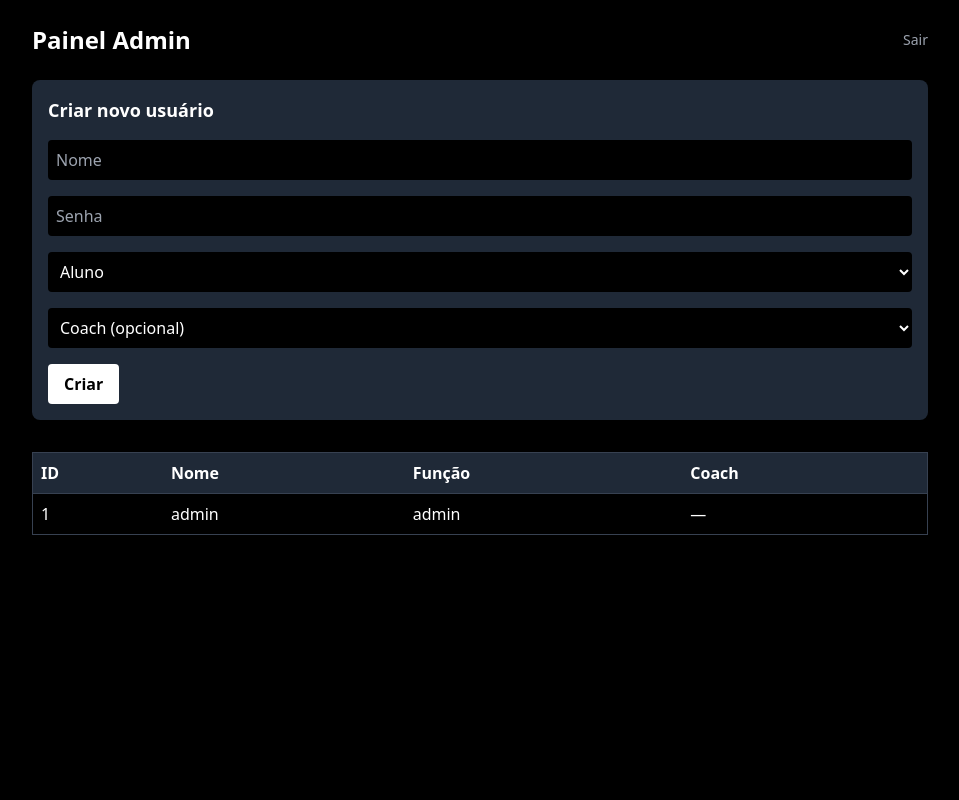
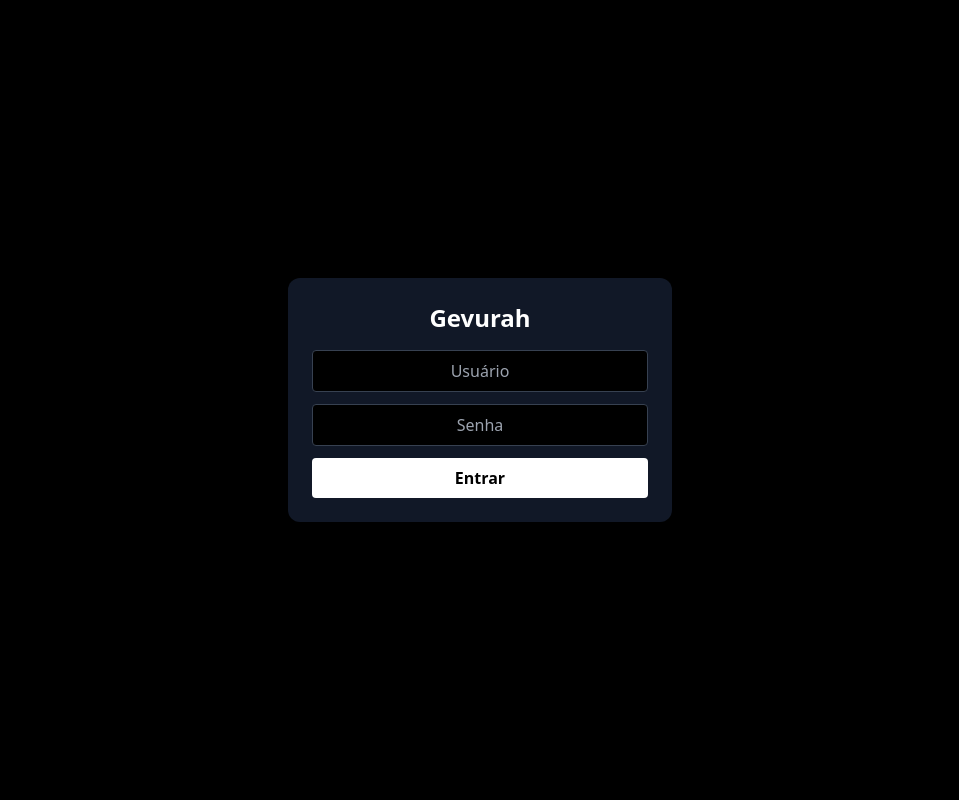
Before and after one commit to pedrocamposlive/Gevurah, a Flask app: page /admin in a window 1280 px wide. Shown: the whole page, without its empty margins (160-1119 px from the left). Run offline with Flask 3, Linux system fonts and the light colour scheme; the visitor is signed in with stand-in values (Sample User, id 1); data comes from the database, SQL or seed files in the repository; some libraries are stand-ins or nearby versions.

Commit message:
Update admin.html

```diff
--- a/templates/admin.html
+++ b/templates/admin.html
@@ -1,54 +1,38 @@
 <!DOCTYPE html>
 <html lang="pt-br">
 <head>
-  <meta charset="UTF-8">
-  <meta name="viewport" content="width=device-width, initial-scale=1.0">
-  <title>Admin - Gevurah</title>
+  <meta charset="UTF-8" />
+  <meta name="viewport" content="width=device-width, initial-scale=1.0" />
+  <title>Gevurah - Login</title>
   <script src="https://cdn.tailwindcss.com"></script>
 </head>
-<body class="bg-black text-white min-h-screen p-6">
-  <div class="max-w-4xl mx-auto">
-    <div class="flex justify-between items-center mb-6">
-      <h1 class="text-2xl font-bold">Painel Admin</h1>
-      <a href="/logout" class="text-sm text-gray-400 hover:text-white">Sair</a>
-    </div>
-    <form method="POST" action="/criar_usuario" class="bg-gray-800 p-4 rounded-lg space-y-4 mb-8">
-      <h2 class="text-lg font-semibold">Criar novo usuário</h2>
-      <input type="text" name="nome" placeholder="Nome" class="w-full p-2 bg-black text-white rounded" required>
-      <input type="password" name="senha" placeholder="Senha" class="w-full p-2 bg-black text-white rounded" required>
-      <select name="role" class="w-full p-2 bg-black text-white rounded">
-        <option value="aluno">Aluno</option>
-        <option value="coach">Coach</option>
-        <option value="admin">Admin</option>
-      </select>
-      <select name="coach_id" class="w-full p-2 bg-black text-white rounded">
-        <option value="">Coach (opcional)</option>
-        {% for coach in coaches %}
-          <option value="{{ coach.id }}">{{ coach.nome }}</option>
-        {% endfor %}
-      </select>
-      <button type="submit" class="bg-white text-black font-bold py-2 px-4 rounded">Criar</button>
+<body class="bg-black text-white flex items-center justify-center min-h-screen font-sans">
+
+  <div class="bg-gray-900 p-6 rounded-xl w-full max-w-sm text-center space-y-4">
+    <h1 class="text-2xl font-bold">Gevurah</h1>
+
+    {% if erro %}
+      <p class="text-red-400 text-sm">{{ erro }}</p>
+    {% endif %}
+
+    <form method="POST" class="flex flex-col gap-3">
+      <input
+        type="text"
+        name="nome"
+        placeholder="Usuário"
+        required
+        class="bg-black border border-gray-700 p-2 rounded text-white text-center"
+      />
+      <input
+        type="password"
+        name="senha"
+        placeholder="Senha"
+        required
+        class="bg-black border border-gray-700 p-2 rounded text-white text-center"
+      />
+      <button type="submit" class="bg-white text-black font-bold py-2 rounded">Entrar</button>
     </form>
-    <table class="w-full text-left border border-gray-700">
-      <thead class="bg-gray-800">
-        <tr>
-          <th class="p-2">ID</th>
-          <th class="p-2">Nome</th>
-          <th class="p-2">Função</th>
-          <th class="p-2">Coach</th>
-        </tr>
-      </thead>
-      <tbody>
-        {% for user in usuarios %}
-        <tr class="border-t border-gray-700">
-          <td class="p-2">{{ user.id }}</td>
-          <td class="p-2">{{ user.nome }}</td>
-          <td class="p-2">{{ user.role }}</td>
-          <td class="p-2">{{ user.coach_nome if user.coach_nome else '—' }}</td>
-        </tr>
-        {% endfor %}
-      </tbody>
-    </table>
   </div>
+
 </body>
 </html>
```
